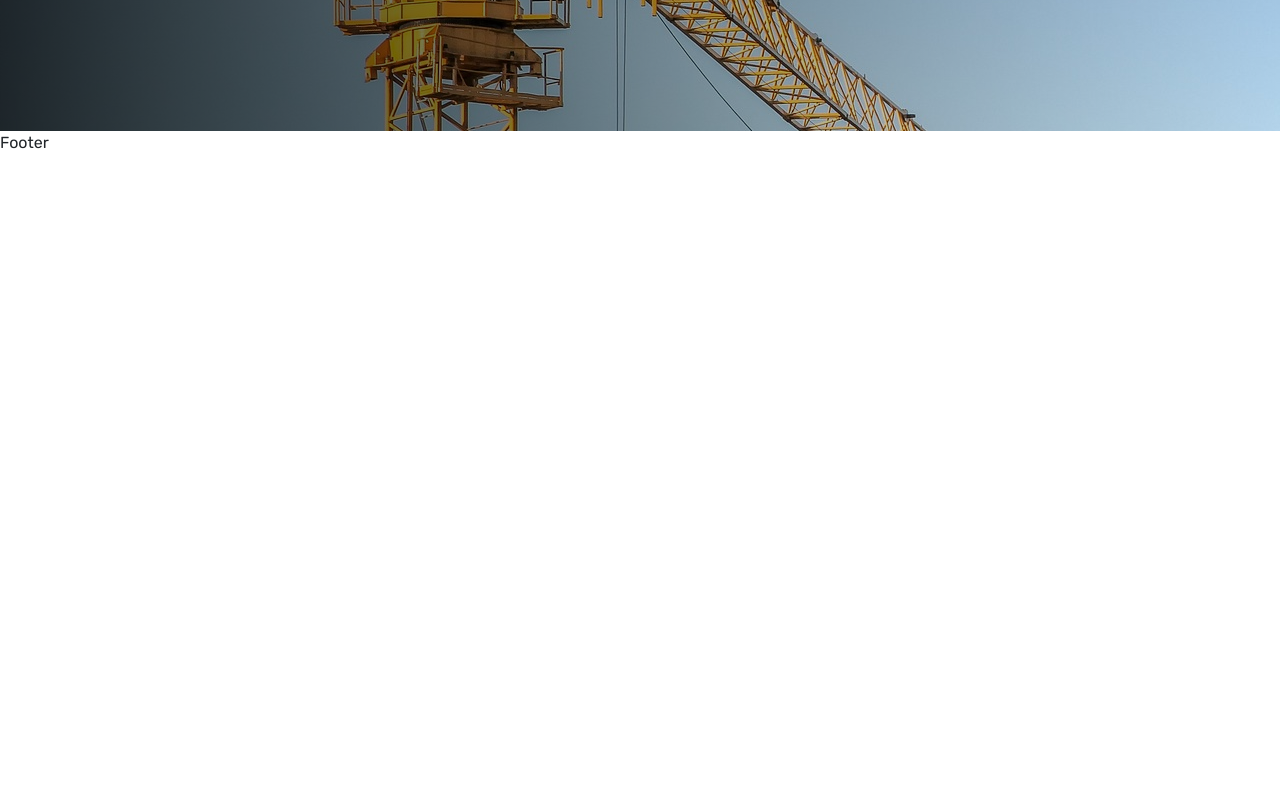
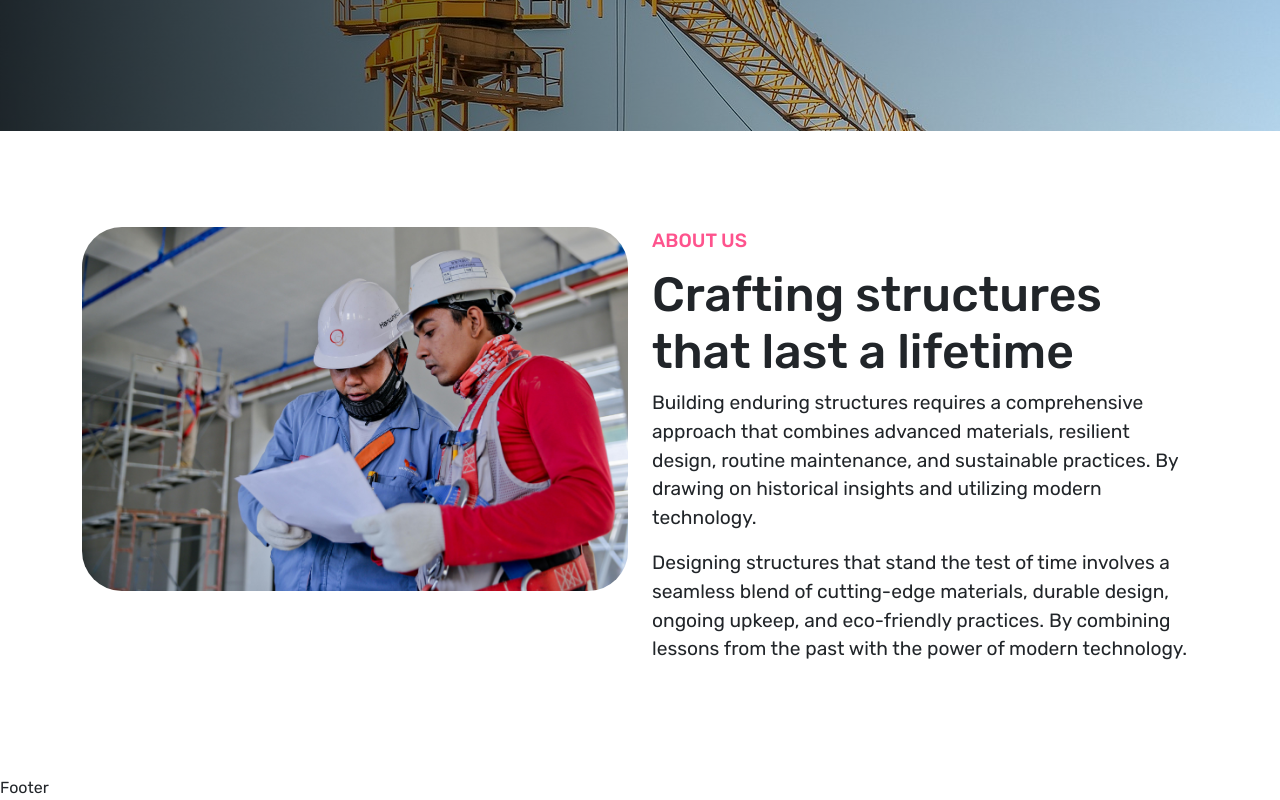
Before and after one commit to abhi051002/construction-website, a React (Vite) app in the folder frontend/: page / in a window 1280 px wide. Shown: the part 757-1557 px from the top of the page. Before the commit the page ends 912 px from the top, so only its background shows below. Built offline with nearby package versions, Linux system fonts and the light colour scheme.

Commit message:
About Us Page Done

```diff
--- a/frontend/src/assets/css/style.scss
+++ b/frontend/src/assets/css/style.scss
@@ -84,3 +84,17 @@ header {
     border: 1px solid $primary-color;
   }
 }
+
+.section-2 {
+  img {
+    border-radius: 40px;
+  }
+  span {
+    color: $primary-color;
+    font-size: 1.2em;
+    padding-bottom: 10px;
+    display: block;
+    font-weight: 500;
+    text-transform: uppercase;
+  }
+}
--- /dev/null
+++ b/frontend/src/components/frontend/Aboutus.jsx
@@ -0,0 +1,33 @@
+import React from "react";
+import AboutIMG from "../../assets/images/about-us.jpg";
+const Aboutus = () => {
+  return (
+    <section className="section-2 py-5">
+      <div className="container py-5">
+        <div className="row">
+          <div className="col-md-6">
+            <img src={AboutIMG} alt="About US" className="w-100" />
+          </div>
+          <div className="col-md-6">
+            <span>about us</span>
+            <h2>Crafting structures that last a lifetime</h2>
+            <p>
+              Building enduring structures requires a comprehensive approach
+              that combines advanced materials, resilient design, routine
+              maintenance, and sustainable practices. By drawing on historical
+              insights and utilizing modern technology.
+            </p>
+            <p>
+              Designing structures that stand the test of time involves a
+              seamless blend of cutting-edge materials, durable design, ongoing
+              upkeep, and eco-friendly practices. By combining lessons from the
+              past with the power of modern technology.
+            </p>
+          </div>
+        </div>
+      </div>
+    </section>
+  );
+};
+
+export default Aboutus;
--- a/frontend/src/components/frontend/Home.jsx
+++ b/frontend/src/components/frontend/Home.jsx
@@ -2,12 +2,14 @@ import React from "react";
 import Navbar from "./Navbar";
 import Hero from "./Hero";
 import Footer from "./Footer";
+import Aboutus from "./Aboutus";
 
 const Home = () => {
   return (
     <>
       <Navbar />
       <Hero />
+      <Aboutus />
       <Footer />
     </>
   );
```
